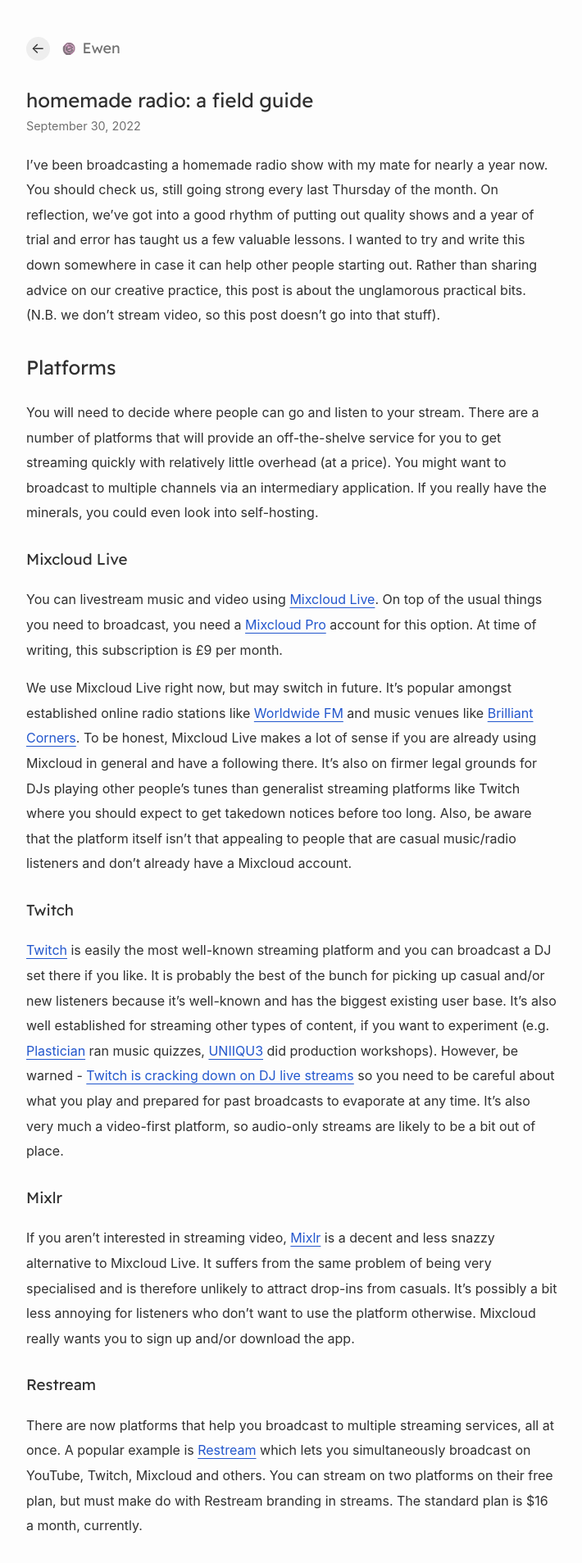
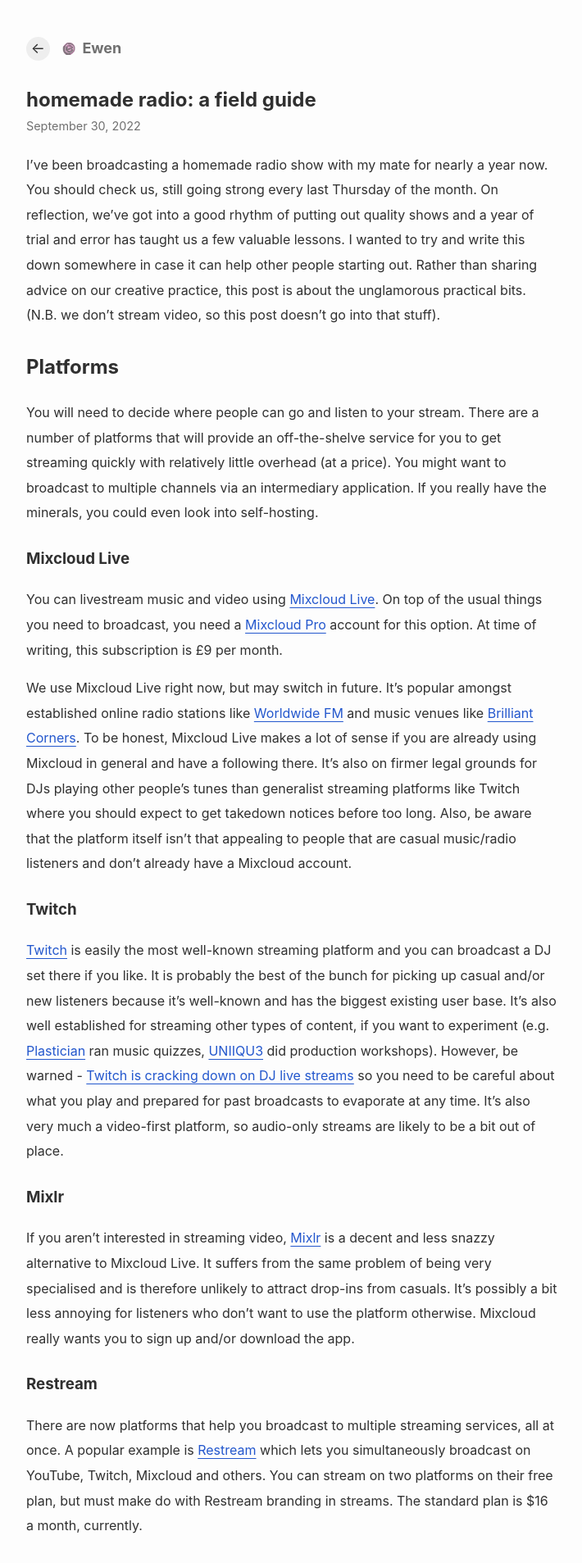
Before and after one commit to ewenme/site2, a Jekyll site: the page built from _posts/2022-09-30-diy-dj-stream.md, in a window 1280 px wide. Shown: the top 1907 px of the page at 82% size, without its empty margins (284-994 px from the left). Built offline with Jekyll 4.4.1, drawn with Linux system fonts in a browser that asks for light colours.

Commit message:
rm readex

```diff
--- a/_layouts/default.html
+++ b/_layouts/default.html
@@ -6,7 +6,6 @@
     <link rel="alternate" type="application/rss+xml" href="/notes.xml">
     <link rel="icon" href="/assets/fav.svg" type="image/svg+xml" sizes="24x24">
     <!--link rel="icon" href="/assets/fav.png" type="image/png" sizes="96x96"-->
-    <link href="https://fonts.googleapis.com/css2?family=Readex+Pro&display=swap" rel="stylesheet">
     <link href="/assets/new.css" rel="stylesheet" type="text/css">
     {% if page.collection == "posts" %}
       <link href="/assets/syntax.css" rel="stylesheet" type="text/css">
--- a/assets/new.scss
+++ b/assets/new.scss
@@ -78,7 +78,8 @@
 }
 
 h1, h2, h3, h4, h5, h6, .font {
-  font-family: 'Readex Pro', sans-serif;
+  font-family: -apple-system, BlinkMacSystemFont, avenir next, avenir, segoe ui, helvetica neue, helvetica, Cantarell, Ubuntu, roboto, noto, arial, sans-serif;
+  font-weight: bold;
 }
 
 .plain {
@@ -87,7 +88,7 @@
 
 h1, h2, h3, h4, h5, h6 {
   margin: 1.4em 0 1em 0;
-  font-weight: normal;
+  font-weight: bold;
 }
 
 .logo {
@@ -127,14 +128,14 @@
 
 .h1 {
   font-size: 1.2rem;
-  font-weight: normal;
+  font-weight: bold;
   margin-bottom: 0;
 }
 
 .text {
   margin-right: .4rem;
   font-size: inherit;
-  font-weight: normal;
+  font-weight: bold;
   display: inline-block;
   margin-top: 0;
 }
```
